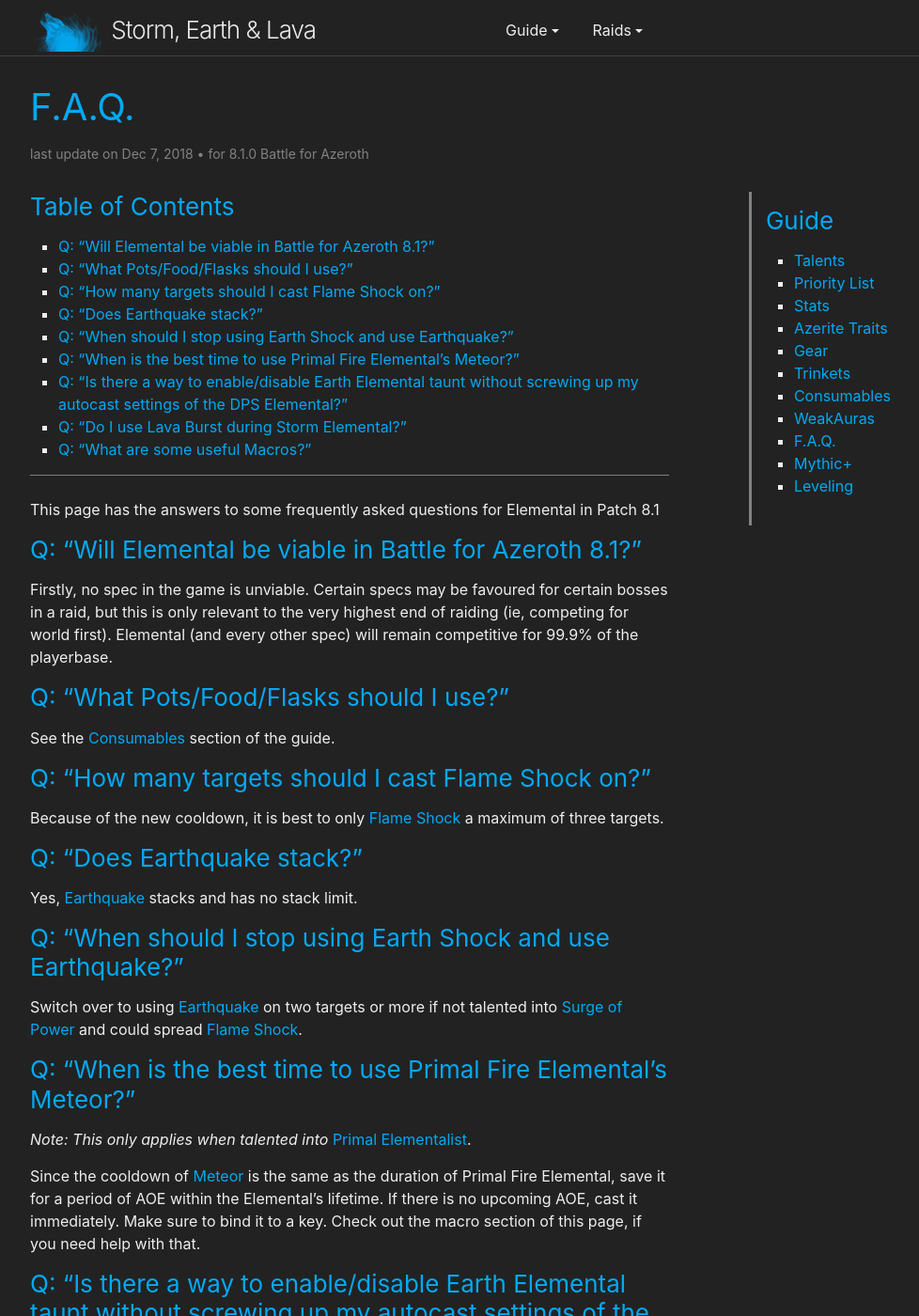
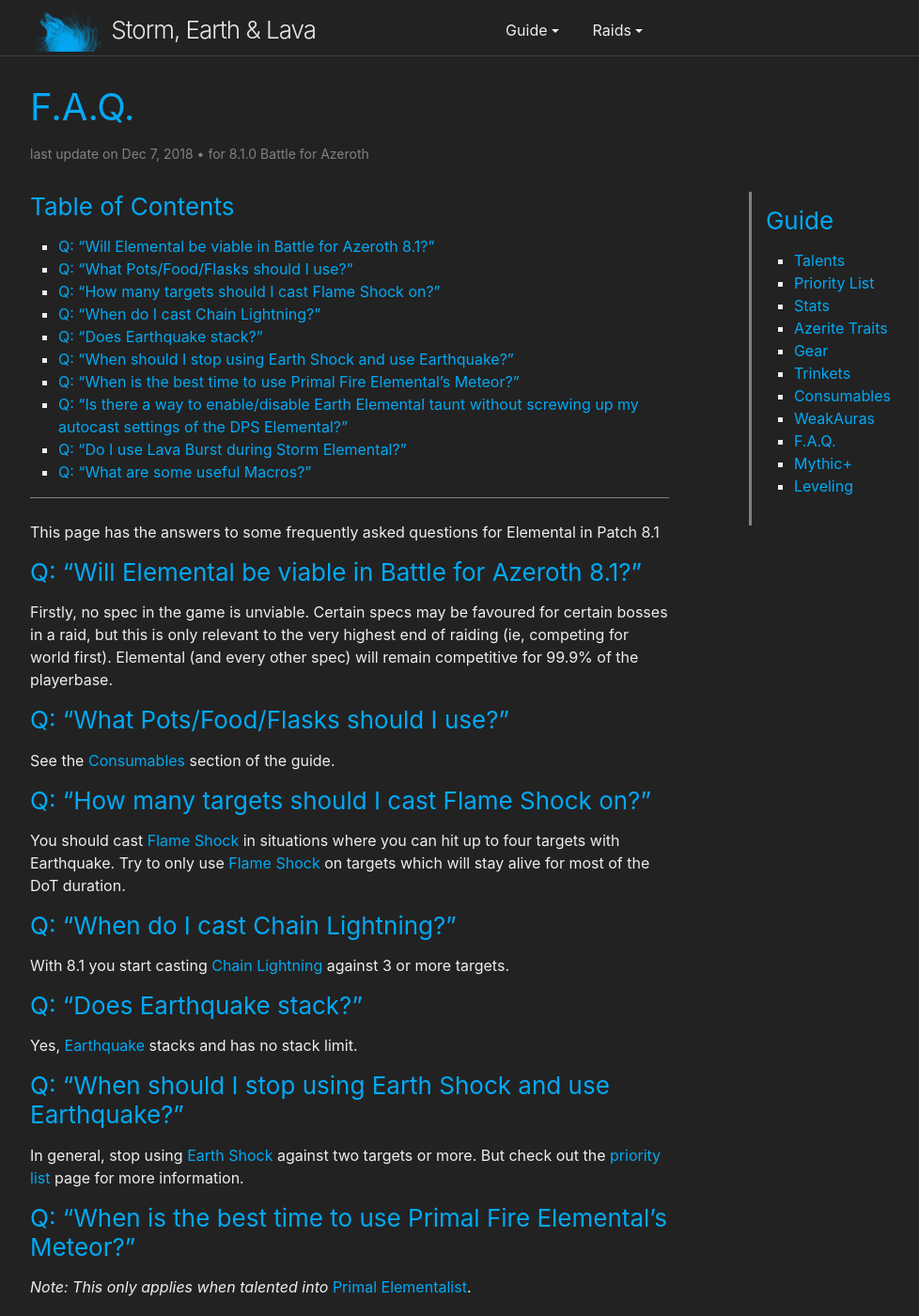
Before and after one commit to stormearthandlava/stormearthandlava.github.io, a Jekyll site: the page built from guide/general/faq.md, in a window 1280 px wide and 1400 px high. Shown: the whole window at 94% size, without its empty margins (268-1246 px from the left). Built offline with Jekyll 4.4.1, drawn with Linux system fonts in a browser that asks for light colours; a script that is not in the unit is left out.

Commit message:
add CL question, update FS question, clarify ES/EQ question

```diff
--- a/guide/general/faq.md
+++ b/guide/general/faq.md
@@ -18,7 +18,11 @@
 
 ### Q: "How many targets should I cast Flame Shock on?"
 
-Because of the new cooldown, it is best to only {{ site.data.spell.fs }} a maximum of three targets.
+You should cast {{ site.data.spell.fs }}  in situations where you can hit up to four targets with Earthquake. Try to only use {{ site.data.spell.fs }} on targets which will stay alive for most of the DoT duration.
+
+### Q: "When do I cast Chain Lightning?"
+
+With 8.1 you start casting {{ site.data.spell.cl }} against 3 or more targets.
 
 ### Q: "Does Earthquake stack?"
 
@@ -26,7 +30,7 @@
 
 ### Q: "When should I stop using Earth Shock and use Earthquake?"
 
-Switch over to using {{ site.data.spell.eq }} on two targets or more if not talented into {{ site.data.talent.sop }} and could spread {{ site.data.spell.fs}}.
+In general, stop using {{ site.data.spell.es }} against two targets or more. But check out the [priority list]({{ site.baseurl }}{% link guide/general/priority_list.md %}) page for more information.
 
 ### Q: "When is the best time to use Primal Fire Elemental's Meteor?"
 
```
